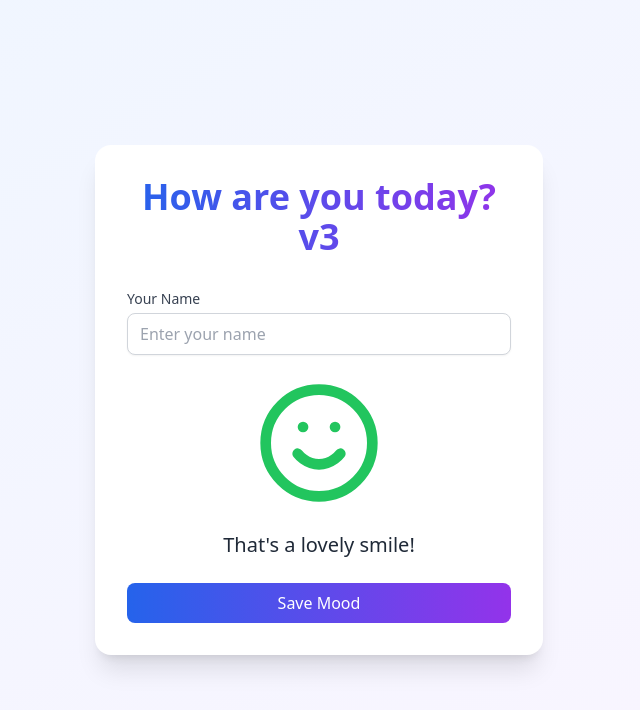
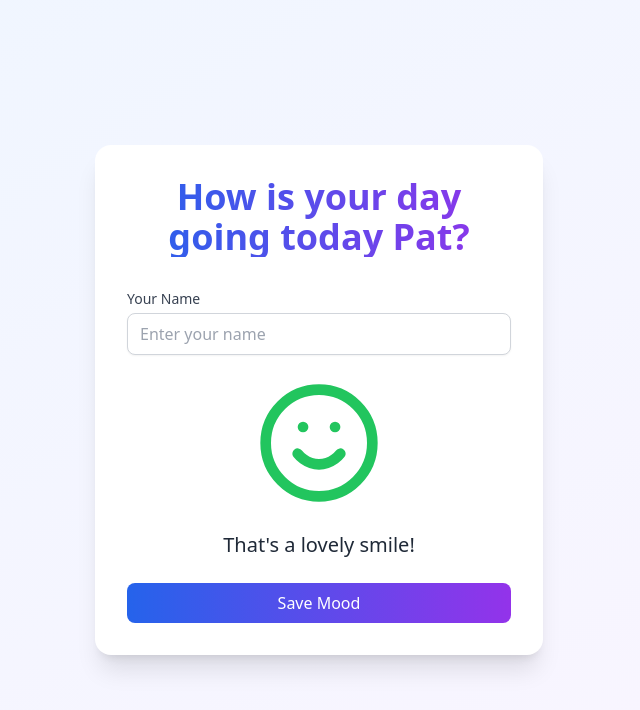
Before and after one commit to toddwmac/NiblickMoodTracker, a React (Vite) app: page / in a window 1280 px wide. Shown: the top 710 px of the page, without its empty margins (321-961 px from the left). Built offline with nearby package versions, Linux system fonts and the light colour scheme; no server answers; the database is empty.

Commit message:
Pat in header from Stackblitz

```diff
--- a/src/App.tsx
+++ b/src/App.tsx
@@ -18,9 +18,8 @@ function App() {
       <div className="bg-white rounded-2xl shadow-xl p-8 max-w-md w-full mx-auto space-y-8 transform hover:shadow-2xl transition-all duration-300">
         <div className="text-center space-y-4">
           <h1 className="text-4xl font-bold bg-gradient-to-r from-blue-600 to-purple-600 bg-clip-text text-transparent">
-            How are you today?
-            v3
-          </h1>
+            How is your day going today Pat?
+                    </h1>
         </div>
 
         <MoodForm
```
